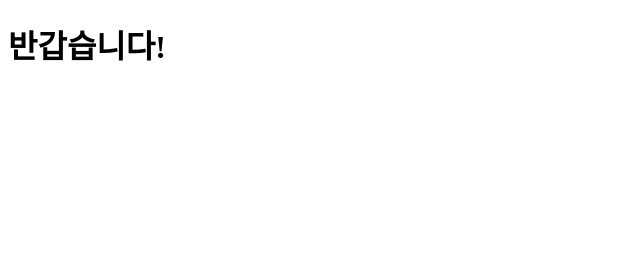
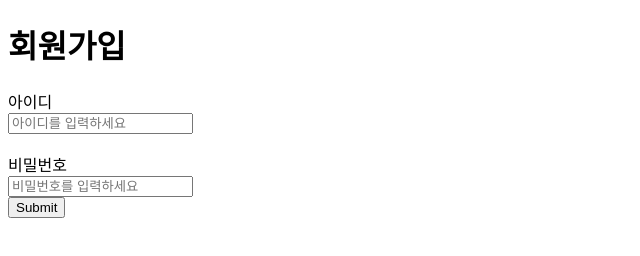
Before and after one commit to 1000yyyj/frontend_lecture, a plain HTML site: page day1/quiz_1.html in a window 1280 px wide. Shown: the whole page, without its empty margins (0-640 px from the left). Drawn offline with Linux system fonts and the light colour scheme.

Commit message:
[feat] 회원가입 예제

```diff
--- a/day1/quiz_1.html
+++ b/day1/quiz_1.html
@@ -7,6 +7,28 @@
     <title>Document</title>
   </head>
   <body>
-    <h1>반갑습니다!</h1>
+    <h1>회원가입</h1>
+    <form action="">
+      <label for="input-id">아이디</label><br />
+      <input
+        id="input-id"
+        placeholder="아이디를 입력하세요"
+        minlength="6"
+        maxlength="13"
+        required
+      /><br />
+      <br />
+      <label for="input-pw">비밀번호</label><br />
+      <input
+        type="password"
+        id="input-pw"
+        placeholder="비밀번호를 입력하세요"
+        minlength="6"
+        maxlength="13"
+        required
+      /><br />
+
+      <input type="submit" value="Submit" />
+    </form>
   </body>
 </html>
```
